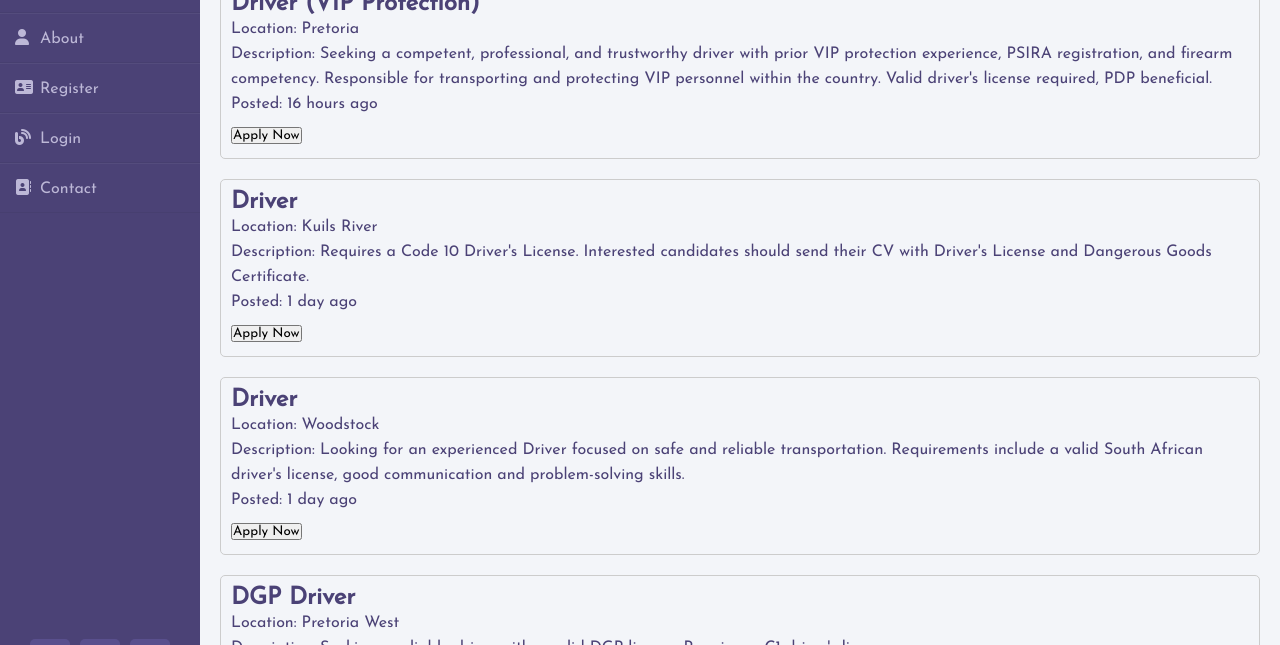
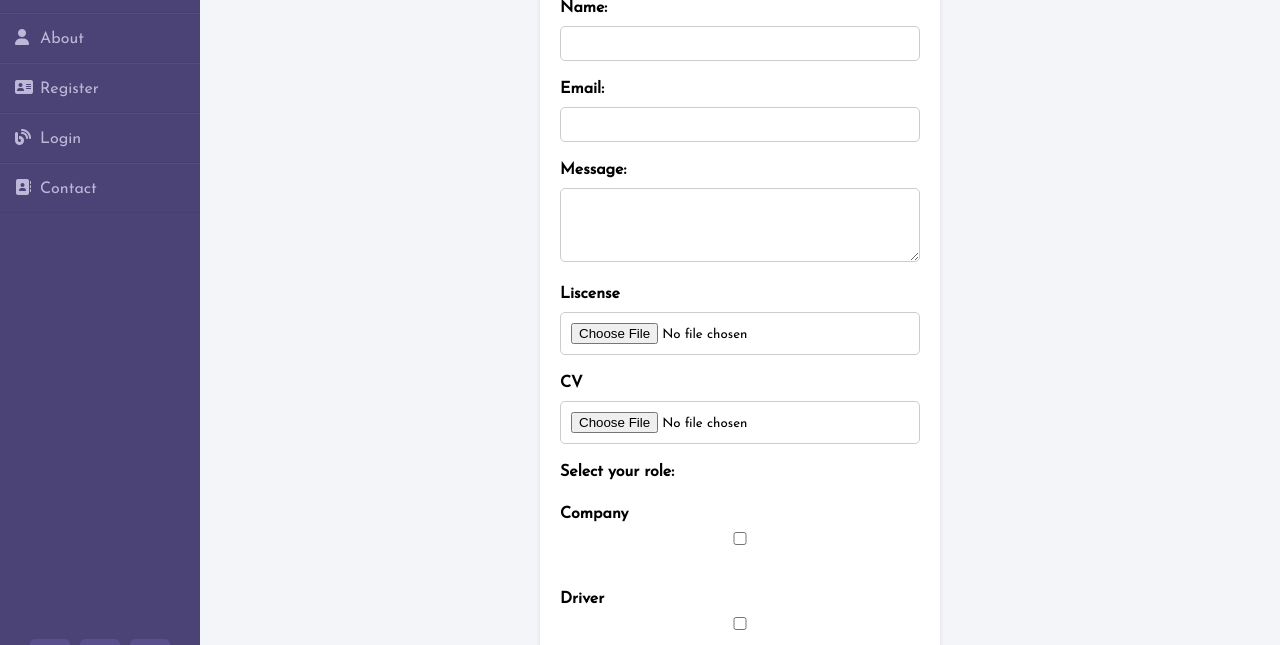
Before and after one commit to Skywalkingzulu1/driveonline, a plain HTML site: page register.html in a window 1280 px wide. Shown: the part 121-766 px from the top of the page. Drawn offline with Linux system fonts and the light colour scheme.

Commit message:
Update register.html

```diff
--- a/register.html
+++ b/register.html
@@ -7,11 +7,7 @@
     <script src="https://kit.fontawesome.com/b99e675b6e.js"></script>
 </head>
 <body>
-<!--
-     style="background-image: url('open.jpg'); background-size: 100% 100%; background-position: center; background-repeat: no-repeat; height: 100%;  This makes sure that the html and body tags take up the full screen height
-    margin: 0;
-    padding: 0;"*/
--->
+
 <div class="wrapper">
     <div class="sidebar">
         <h2>Menu</h2>
@@ -21,213 +17,84 @@
             <li><a href="Register.html"><i class="fas fa-address-card"></i>Register</a></li>
             <li><a href="login.html"><i class="fas fa-blog"></i>Login</a></li>
             <li><a href="contact.html"><i class="fas fa-address-book"></i>Contact</a></li>
+
         </ul>
         <div class="social_media">
-            <a href="#"><i class="fab fa-facebook-f"></i></a>
-            <a href="#"><i class="fab fa-twitter"></i></a>
-            <a href="#"><i class="fab fa-instagram"></i></a>
-        </div>
+          <a href="#"><i class="fab fa-facebook-f"></i></a>
+          <a href="#"><i class="fab fa-twitter"></i></a>
+          <a href="#"><i class="fab fa-instagram"></i></a>
+      </div>
     </div>
     <div class="main_content">
         <div class="header">Drive Online.</div>
-        <div class="info">
-            <!-- Main Content -->
-            <div class="main-content">
-                <h1>Welcome to Drive Online Dashboard</h1>
-                <div class="job-listings-container" id="job-listings-container"></div>
-            </div>
-        </div>
-    </div>
+
+<div class="registration-form">
+        <h1>Register</h1>
+    <form name="contact" method="POST" data-netlify="true">
+        <input type="hidden" name="form-name" value="contact" />
+        <label for="name">Name:</label>
+        <input type="text" id="name" name="name" required>
+        <label for="email">Email:</label>
+        <input type="email" id="email" name="email" required>
+        <label for="message">Message:</label>
+        <textarea id="message" name="message" rows="4" required></textarea>
+        <label for="Liscense">Liscense</label>
+        <input type="file" id="Liscense" name="Liscense" >
+        <label for="Liscense">CV</label>
+        <input type="file" id="Liscense" name="Liscense" >
+                <label for="role">Select your role:</label><br>
+                <div class="checkbox-group">
+
+                    <label for="company">Company</label>
+                    <input type="checkbox" id="company" name="role" value="company">
+                </div><br>
+                <div class="checkbox-group">
+
+                    <label for="driver">Driver</label>
+                    <input type="checkbox" id="driver" name="role" value="driver">
+                </div>
+        <button type="submit">Submit</button>
+    </form>
+
+
 </div>
 
-<script>
 
-
-    // Job listings JSON data (Add your job listings data here)
-    const jobListings = [
-    {
-        "title": "Driver (VIP Protection)",
-        "location": "Pretoria",
-        "description": "Seeking a competent, professional, and trustworthy driver with prior VIP protection experience, PSIRA registration, and firearm competency. Responsible for transporting and protecting VIP personnel within the country. Valid driver's license required, PDP beneficial.",
-        "posted": "16 hours ago"
-    },
-    {
-        "title": "Driver",
-        "location": "Kuils River",
-        "description": "Requires a Code 10 Driver's License. Interested candidates should send their CV with Driver's License and Dangerous Goods Certificate.",
-        "posted": "1 day ago"
-    },
-    {
-        "title": "Driver",
-        "location": "Woodstock",
-        "description": "Looking for an experienced Driver focused on safe and reliable transportation. Requirements include a valid South African driver's license, good communication and problem-solving skills.",
-        "posted": "1 day ago"
-    },
-    {
-        "title": "DGP Driver",
-        "location": "Pretoria West",
-        "description": "Seeking a reliable driver with a valid DGP license. Requires a C1 driver's license.",
-        "posted": "1 week ago"
-    },
-    {
-        "title": "Driver/Logistics",
-        "location": "Alberton",
-        "description": "Leading security firm seeks a driver for logistical duties.",
-        "posted": "2 weeks ago"
-    },
-    {
-        "title": "RT drivers with A+M",
-        "location": "Clayville",
-        "description": "Large company seeking RT drivers with A+M license. Candidates can send CVs to provided emails.",
-        "posted": "1 week ago"
-    },
-    {
-        "title": "Professional Driver",
-        "location": "Durban North",
-        "description": "Fixed-term full-time position available.",
-        "posted": "1 day ago"
-    },
-    {
-        "title": "ADMIN/DRIVER",
-        "location": "Woodstock",
-        "description": "Seeking a young male for an admin/driver role in Woodstock CPT area.",
-        "posted": "2 weeks ago"
-    },
-    {
-        "title": "Driver (Code 10 with PDP)",
-        "location": "Germiston",
-        "description": "Seeking a code 10 driver with a valid PDP.",
-        "posted": "20 hours ago"
-    },
-    {
-        "title": "Code 10 Drivers",
-        "location": "Johannesburg - North (Sandton / Midrand / Diepsloot)",
-        "description": "Company based in Kyasands, Randburg, looking for Code 10 drivers with PDP to join their team.",
-        "posted": "1 day ago"
-    },
-    {
-        "title": "FORKLIFT DRIVER / SALES ASSISTANT",
-        "location": "Durban",
-        "description": "Role involves assisting with receiving, dispatching, and controlling stock. Forklift operation and sales support.",
-        "posted": "6 days ago"
-    },
-    {
-        "title": "Driver Code 14",
-        "location": "Centurion",
-        "description": "Requires proven working experience as a delivery driver and a valid Code 14 driver's license with permit.",
-        "posted": "1 day ago"
-    },
-    {
-        "title": "Code 14 Driver",
-        "location": "Strand",
-        "description": "Established manufacturer seeking experienced Code 14 driver with sober habits, preferably with crane truck experience.",
-        "posted": "1 day ago"
-    },
-    {
-        "title": "Code 10 Driver",
-        "location": "Ballito",
-        "description": "Driver position available.",
-        "posted": "2 days ago"
-    },
-    {
-        "title": "EXPERIENCED DRIVERS (CODE 10, 14 & FORKLIFT)",
-        "location": "Port Elizabeth",
-        "description": "Requires Driver's License with PDP.",
-        "posted": "2 days ago"
-    },
-    {
-        "title": "CODE 10 WITH PDP DELIVERY DRIVER",
-        "location": "Cape Town",
-        "description": "Requires valid Code 8/10 driver's license and PDP.",
-        "posted": "3 days ago"
-    },
-    {
-        "title": "Code 8 Delivery Driver",
-        "location": "Cape Town",
-        "description": "Requires valid Code 8/10 driver's license and PDP.",
-        "posted": "3 days ago"
-    },
-    {
-        "title": "Code 14 Long Distance Truck Driver",
-        "location": "Sasolburg",
-        "description": "Seeking a young male residing in Vaal/Sasolburg area with 2-5 years of experience as a Long Distance Code 14 Driver.",
-        "posted": "6 days ago"
-    },
-    {
-        "title": "Driver Trainer",
-        "location": "Delareyville",
-        "description": "Responsible for training, re-training, skilling, and upskilling drivers. Certification as Driver Trainer required.",
-        "posted": "2 days ago"
-    },
-    {
-        "title": "Test Driver",
-        "location": "Uitenhage",
-        "description": "Requires a valid unendorsed driver's license B Code 8. Advanced driver test and medical examination required.",
-        "posted": "1 day ago"
-    },
-    {
-        "title": "Code 10 Driver",
-        "location": "Gqeberha, South Africa",
-        "description": "Position available for CODE 8 / 10 / 14 MOTOR VEHICLE DRIVER. Requires valid driver's license and preferably without suspension.",
-        "posted": "3 days ago"
-    },
-    {
-        "title": "BUS DRIVER SKILLS PROGRAMME",
-        "location": "Cape Town",
-        "description": "Requires valid code EC(14) driver's licence with PrDP.",
-        "posted": "1 week ago"
-    },
-    {
-        "title": "Code 10 Driver",
-        "location": "Pinetown, KZN",
-        "description": "Driver with own personal vehicle required. Code 10 License necessary.",
-        "posted": "1 week ago"
-    },
-    {
-        "title": "Code 14 Driver",
-        "location": "CPT - CBD",
-        "description": "Responsibilities include mapping out driving routes, loading/unloading cargo, and complying with truck rules and regulations. Requires Matric Certificate or higher and Code 14 License with valid PDP.",
-        "posted": "3 days ago"
-    },
-    {
-        "title": "Forklift Driver",
-        "location": "Prospecton",
-        "description": "Minimum of 3 years' experience required in an automotive industry.",
-        "posted": "17 hours ago"
-    }
-]
-;
-
-    // Function to generate HTML for job listings
-    function generateJobListingHTML(jobListing, index) {
-        return `
-            <div class="job-listing">
-                <h2>${jobListing.title}</h2>
-                <p>Location: ${jobListing.location}</p>
-                <p>Description: ${jobListing.description}</p>
-                <p>Posted: ${jobListing.posted}</p>
-            <button class="apply-btn" onclick="applyNow(${index})">Apply Now</button>
-            </div>
-        `;
-    }
-
-    // Function to display job listings
-    function displayJobListings() {
-        const jobListingsContainer = document.getElementById('job-listings-container');
-        let jobListingsHTML = '';
-
-        jobListings.forEach(jobListing => {
-            jobListingsHTML += generateJobListingHTML(jobListing);
-        });
-
-        jobListingsContainer.innerHTML = jobListingsHTML;
-    }
+<!--         <div>You</div>
+          <div>Can Drive</div>
+          <div>Online</div>
 
 
 
+           -->
 
-    // Call the function to display job listings
-    displayJobListings();
+    </div>
+</div>
+<script>
+    // Function to set cookies
+    function setCookie(name, value, days) {
+        var expires = "";
+        if (days) {
+            var date = new Date();
+            date.setTime(date.getTime() + (days * 24 * 60 * 60 * 1000));
+            expires = "; expires=" + date.toUTCString();
+        }
+        document.cookie = name + "=" + (value || "") + expires + "; path=/";
+    }
+
+    // Function to handle form submission
+    document.getElementById("registration-form").addEventListener("submit", function(event) {
+        event.preventDefault();
+        var name = document.getElementById("name").value;
+        var email = document.getElementById("email").value;
+
+        // Save name and email to cookies
+        setCookie("name", name, 30);
+        setCookie("email", email, 30);
+
+        // Submit the form
+        this.submit();
+    });
 </script>
 
 </body>
```
